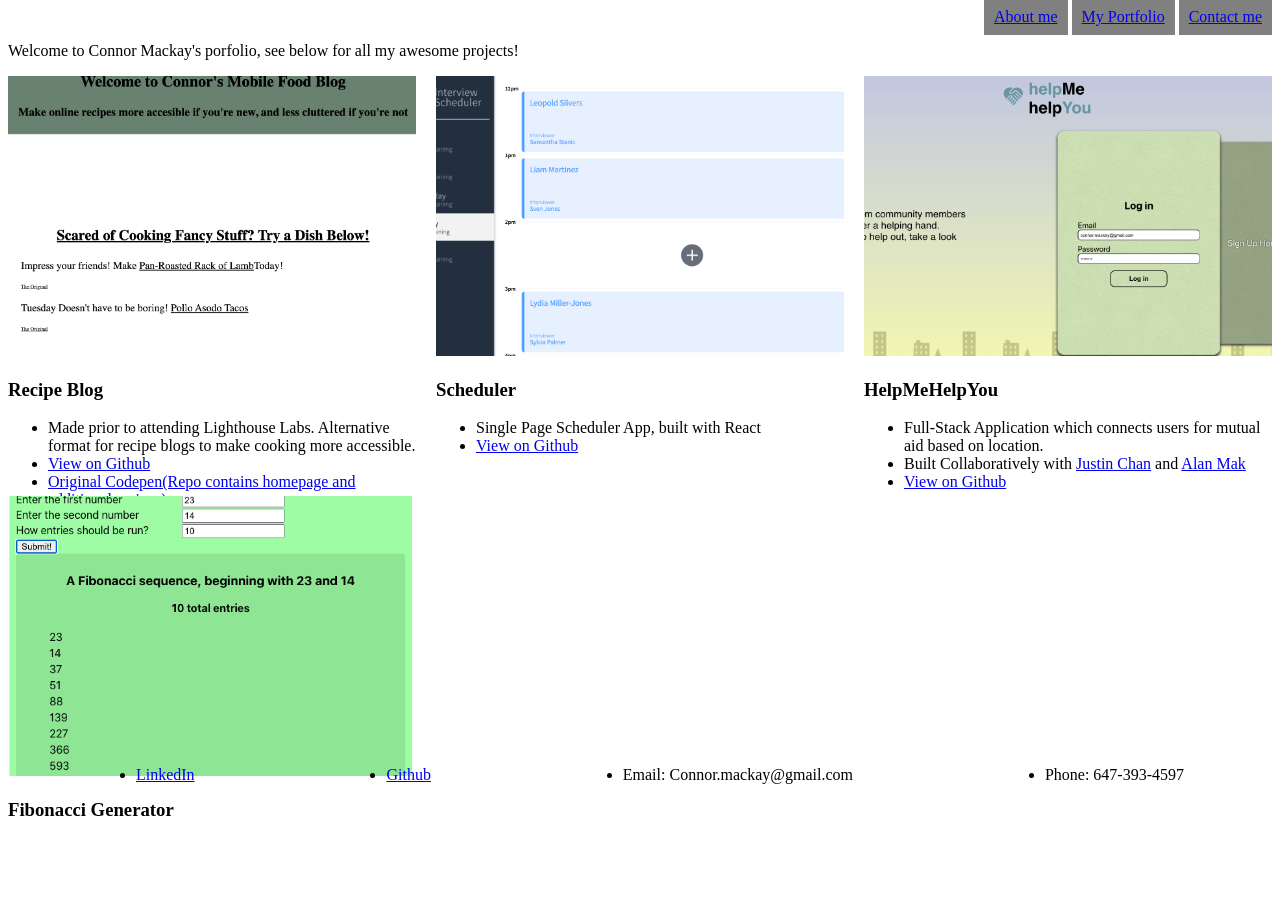
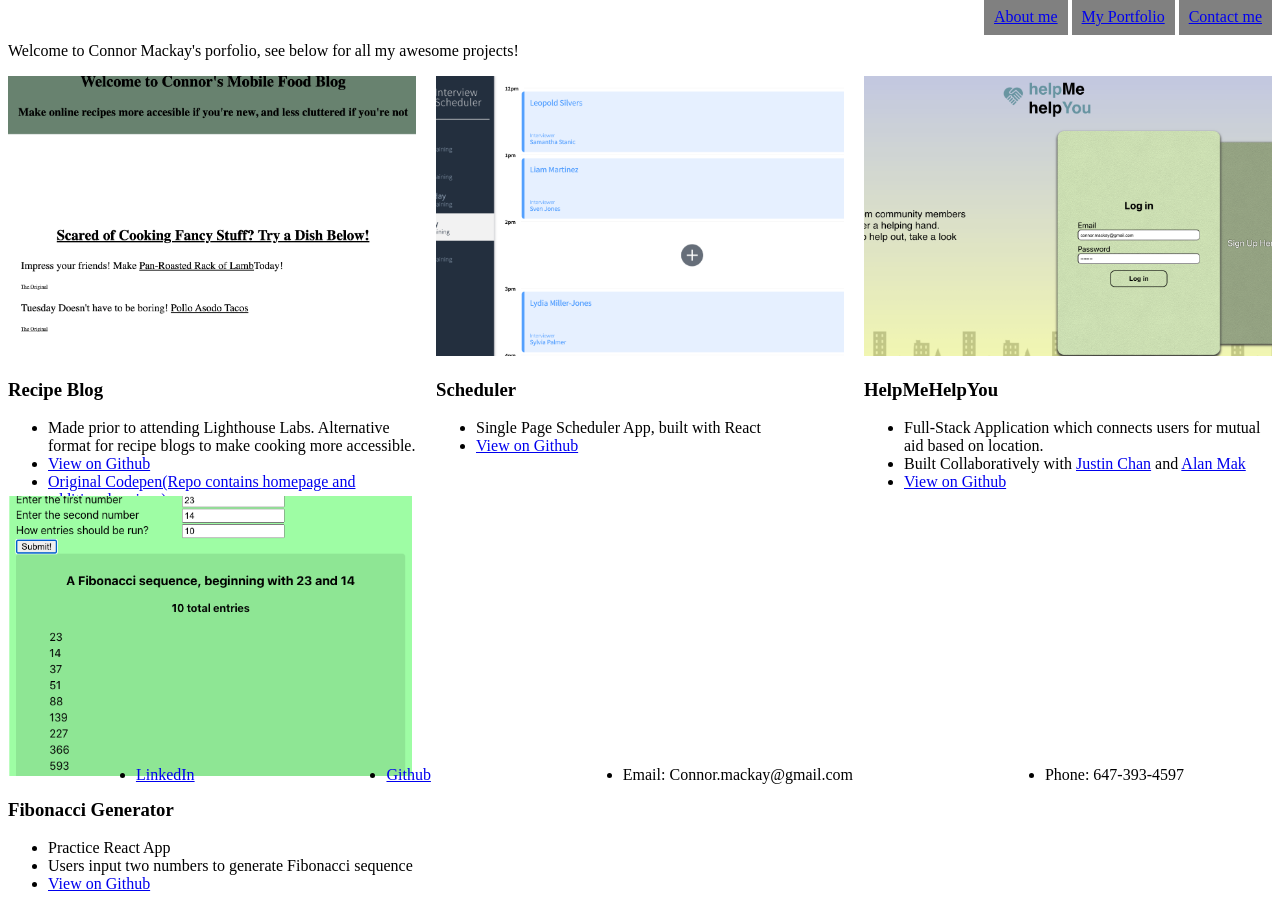
Before and after one commit to CD-Mackay/portfolio, a website: page index.html in a window 1280 px wide. Drawn offline with Linux system fonts and the light colour scheme.

Commit message:
add fibonacci project

```diff
--- a/index.html
+++ b/index.html
@@ -46,7 +46,9 @@
           <img src="images/fibonacci.png" class="project-image" />
           <h3>Fibonacci Generator</h3>
           <ul>
-
+            <li>Practice React App</li>
+            <li>Users input two numbers to generate Fibonacci sequence</li>
+            <li><a href="https://github.com/CD-Mackay/fibonacci-generator" target="blank">View on Github</a></li>
           </ul>
         </div>
       </div>
```
